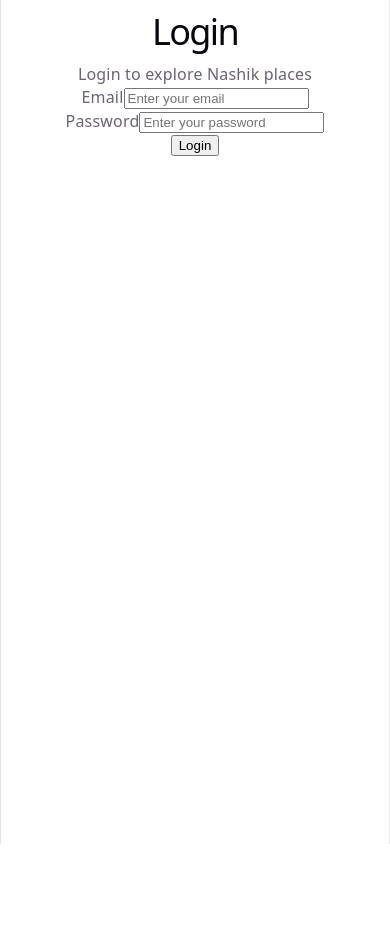
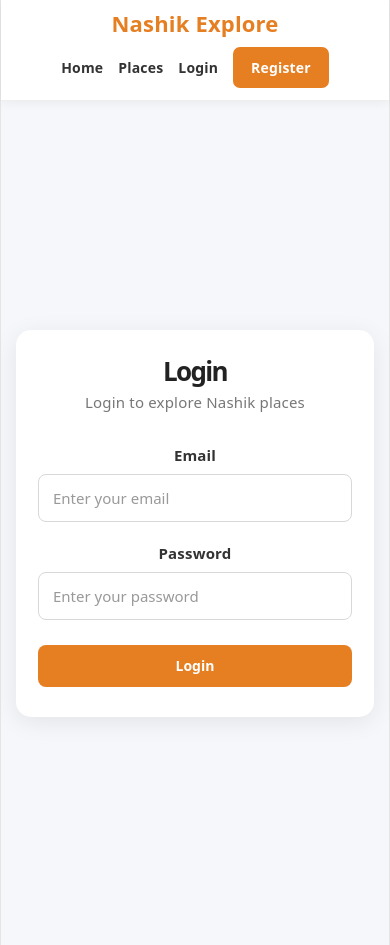
Before and after one commit to rinalshinde10/nashik-explore, a React (Vite) app in the folder client/: page /login in a window 390 px wide. Before the commit the page ends 844 px from the top, so only its background shows below. Built offline with nearby package versions, Linux system fonts and the light colour scheme.

Commit message:
add button code

```diff
--- a/client/src/App.jsx
+++ b/client/src/App.jsx
@@ -1,5 +1,7 @@
 
 import { BrowserRouter, Routes, Route } from "react-router-dom";
+
+import Navbar from "./components/Navbar/Navbar";
 
 import Home from "./views/Home/Home";
 import Places from "./views/Places/Places";
@@ -13,6 +15,11 @@
     return (
 
         <BrowserRouter>
+
+            {/* Common Navbar */}
+
+            <Navbar />
+
 
             <Routes>
 
--- a/client/src/components/Button/Button.css
+++ b/client/src/components/Button/Button.css
@@ -0,0 +1,105 @@
+
+/* ============================= */
+/* COMMON BUTTON */
+/* ============================= */
+
+.common-button {
+    display: inline-flex;
+
+    align-items: center;
+    justify-content: center;
+
+    min-height: 44px;
+
+    padding: 10px 20px;
+
+    border: none;
+
+    border-radius: 8px;
+
+    background-color: #e67e22;
+
+    color: #ffffff;
+
+    font-family: inherit;
+
+    font-size: 15px;
+
+    font-weight: 600;
+
+    line-height: 1.2;
+
+    cursor: pointer;
+
+    transition:
+        background-color 0.2s ease,
+        transform 0.2s ease,
+        box-shadow 0.2s ease;
+
+    box-sizing: border-box;
+}
+
+
+/* ============================= */
+/* HOVER */
+/* ============================= */
+
+.common-button:hover {
+    background-color: #d35400;
+
+    transform: translateY(-1px);
+
+    box-shadow: 0 4px 10px rgba(0, 0, 0, 0.12);
+}
+
+
+/* ============================= */
+/* ACTIVE */
+/* ============================= */
+
+.common-button:active {
+    transform: translateY(0);
+
+    box-shadow: none;
+}
+
+
+/* ============================= */
+/* DISABLED */
+/* ============================= */
+
+.common-button:disabled {
+    opacity: 0.6;
+
+    cursor: not-allowed;
+
+    transform: none;
+
+    box-shadow: none;
+}
+
+
+/* ============================= */
+/* FULL WIDTH */
+/* ============================= */
+
+.common-button.full-width {
+    width: 100%;
+}
+
+
+/* ============================= */
+/* MOBILE */
+/* ============================= */
+
+@media (max-width: 600px) {
+
+    .common-button {
+        min-height: 42px;
+
+        padding: 9px 17px;
+
+        font-size: 14px;
+    }
+
+}
--- a/client/src/components/Button/Button.jsx
+++ b/client/src/components/Button/Button.jsx
@@ -0,0 +1,24 @@
+
+import "./Button.css";
+
+function Button({
+    children,
+    onClick,
+    type = "button",
+    className = "",
+    disabled = false
+}) {
+
+    return (
+        <button
+            type={type}
+            className={`common-button ${className}`}
+            onClick={onClick}
+            disabled={disabled}
+        >
+            {children}
+        </button>
+    );
+}
+
+export default Button;
--- a/client/src/components/Navbar/Navbar.css
+++ b/client/src/components/Navbar/Navbar.css
@@ -0,0 +1,185 @@
+
+/* ============================= */
+/* NAVBAR */
+/* ============================= */
+
+.navbar {
+    width: 100%;
+
+    height: 70px;
+
+    padding: 0 50px;
+
+    display: flex;
+
+    align-items: center;
+
+    justify-content: space-between;
+
+    background-color: #ffffff;
+
+    border-bottom: 1px solid #eeeeee;
+
+    box-shadow: 0 2px 10px rgba(0, 0, 0, 0.05);
+
+    box-sizing: border-box;
+
+    position: sticky;
+
+    top: 0;
+
+    z-index: 1000;
+}
+
+
+/* ============================= */
+/* LOGO */
+/* ============================= */
+
+.navbar-logo {
+    color: #e67e22;
+
+    text-decoration: none;
+
+    font-size: 24px;
+
+    font-weight: 700;
+
+    white-space: nowrap;
+}
+
+
+.navbar-logo:hover {
+    color: #d35400;
+}
+
+
+/* ============================= */
+/* NAVIGATION LINKS */
+/* ============================= */
+
+.navbar-links {
+    display: flex;
+
+    align-items: center;
+
+    gap: 28px;
+}
+
+
+.navbar-links a {
+    color: #333333;
+
+    text-decoration: none;
+
+    font-size: 15px;
+
+    font-weight: 600;
+
+    transition: color 0.2s ease;
+}
+
+
+.navbar-links a:hover {
+    color: #e67e22;
+}
+
+
+/* ============================= */
+/* REGISTER BUTTON */
+/* ============================= */
+
+.register-nav-button {
+    padding: 9px 18px;
+
+    border-radius: 7px;
+
+    background-color: #e67e22 !important;
+
+    color: #ffffff !important;
+
+    transition:
+        background-color 0.2s ease,
+        transform 0.2s ease;
+}
+
+
+.register-nav-button:hover {
+    background-color: #d35400 !important;
+
+    transform: translateY(-1px);
+}
+
+
+/* ============================= */
+/* LOGOUT BUTTON */
+/* ============================= */
+
+.logout-button {
+    padding: 9px 18px;
+
+    border: none;
+
+    border-radius: 7px;
+
+    background-color: #e67e22;
+
+    color: #ffffff;
+
+    font-size: 15px;
+
+    font-weight: 600;
+
+    cursor: pointer;
+
+    transition:
+        background-color 0.2s ease,
+        transform 0.2s ease;
+}
+
+
+.logout-button:hover {
+    background-color: #d35400;
+
+    transform: translateY(-1px);
+}
+
+
+/* ============================= */
+/* MOBILE */
+/* ============================= */
+
+@media (max-width: 600px) {
+
+    .navbar {
+        height: auto;
+
+        min-height: 65px;
+
+        padding: 12px 18px;
+
+        flex-direction: column;
+
+        gap: 12px;
+    }
+
+
+    .navbar-logo {
+        font-size: 22px;
+    }
+
+
+    .navbar-links {
+        gap: 15px;
+
+        flex-wrap: wrap;
+
+        justify-content: center;
+    }
+
+
+    .navbar-links a {
+        font-size: 14px;
+    }
+
+}
--- a/client/src/components/Navbar/Navbar.jsx
+++ b/client/src/components/Navbar/Navbar.jsx
@@ -0,0 +1,108 @@
+
+import { useEffect, useState } from "react";
+import { Link, useNavigate } from "react-router-dom";
+
+import "./Navbar.css";
+
+
+function Navbar() {
+
+    const navigate = useNavigate();
+
+    const [isLoggedIn, setIsLoggedIn] = useState(false);
+
+
+    // =============================
+    // CHECK LOGIN
+    // =============================
+
+    useEffect(() => {
+
+        const token = localStorage.getItem("token");
+
+        setIsLoggedIn(!!token);
+
+    }, []);
+
+
+    // =============================
+    // LOGOUT
+    // =============================
+
+    const handleLogout = () => {
+
+        localStorage.removeItem("token");
+
+        localStorage.removeItem("user");
+
+        setIsLoggedIn(false);
+
+        navigate("/login");
+
+    };
+
+
+    return (
+
+        <nav className="navbar">
+
+            {/* LOGO */}
+
+            <Link
+                to="/"
+                className="navbar-logo"
+            >
+                Nashik Explore
+            </Link>
+
+
+            {/* NAVIGATION */}
+
+            <div className="navbar-links">
+
+                <Link to="/">
+                    Home
+                </Link>
+
+                <Link to="/places">
+                    Places
+                </Link>
+
+
+                {!isLoggedIn ? (
+
+                    <>
+                        <Link to="/login">
+                            Login
+                        </Link>
+
+                        <Link
+                            to="/register"
+                            className="register-nav-button"
+                        >
+                            Register
+                        </Link>
+                    </>
+
+                ) : (
+
+                    <button
+                        type="button"
+                        className="logout-button"
+                        onClick={handleLogout}
+                    >
+                        Logout
+                    </button>
+
+                )}
+
+            </div>
+
+        </nav>
+
+    );
+
+}
+
+
+export default Navbar;
--- a/client/src/views/Home/Home.jsx
+++ b/client/src/views/Home/Home.jsx
@@ -1,4 +1,5 @@
 import "./Home.css";
+import Button from "../../components/Button/Button";
 
 import { useNavigate } from "react-router-dom";
 
@@ -34,12 +35,12 @@
                         across Nashik.
                     </p>
 
-                    <button
-                        className="explore-button"
-                        onClick={() => navigate("/places")}
-                    >
-                        Explore Places
-                    </button>
+                   <Button
+    className="explore-button"
+    onClick={() => navigate("/places")}
+>
+    Explore Places
+</Button>
 
                 </div>
             </section>
--- a/client/src/views/Login/Login.css
+++ b/client/src/views/Login/Login.css
@@ -67,15 +67,15 @@
 
 
 /* ============================= */
-/* FORM */
+/* FORM FIELD */
 /* ============================= */
 
-.form-group {
+.login-field {
     margin-bottom: 20px;
 }
 
 
-.form-group label {
+.login-field label {
     display: block;
 
     margin-bottom: 7px;
@@ -88,7 +88,7 @@
 }
 
 
-.form-group input {
+.login-field input {
     width: 100%;
 
     height: 48px;
@@ -105,23 +105,26 @@
 
     color: #333333;
 
+    font-family: inherit;
+
     font-size: 15px;
 
     box-sizing: border-box;
 
-    transition: border-color 0.2s ease,
-                box-shadow 0.2s ease;
+    transition:
+        border-color 0.2s ease,
+        box-shadow 0.2s ease;
 }
 
 
-.form-group input:focus {
+.login-field input:focus {
     border-color: #e67e22;
 
     box-shadow: 0 0 0 3px rgba(230, 126, 34, 0.10);
 }
 
 
-.form-group input::placeholder {
+.login-field input::placeholder {
     color: #999999;
 }
 
@@ -130,46 +133,18 @@
 /* LOGIN BUTTON */
 /* ============================= */
 
+/*
+   Button ka main design
+   Button.css se aa raha hai.
+
+   Yaha sirf Login page ke
+   width aur spacing ko control karenge.
+*/
+
 .login-button {
     width: 100%;
 
-    height: 48px;
-
     margin-top: 5px;
-
-    border: none;
-
-    border-radius: 8px;
-
-    background-color: #e67e22;
-
-    color: #ffffff;
-
-    font-size: 16px;
-
-    font-weight: 600;
-
-    cursor: pointer;
-
-    transition:
-        background-color 0.2s ease,
-        transform 0.2s ease;
-}
-
-
-.login-button:hover {
-    background-color: #d35400;
-
-    transform: translateY(-1px);
-}
-
-
-.login-button:disabled {
-    opacity: 0.7;
-
-    cursor: not-allowed;
-
-    transform: none;
 }
 
 
--- a/client/src/views/Login/Login.jsx
+++ b/client/src/views/Login/Login.jsx
@@ -1,6 +1,11 @@
+
+import "./Login.css";
 
 import { useState } from "react";
 import { useNavigate } from "react-router-dom";
+
+import Button from "../../components/Button/Button";
+
 
 function Login() {
 
@@ -12,20 +17,30 @@
     const [loading, setLoading] = useState(false);
     const [error, setError] = useState("");
 
+
+    // ================================
+    // LOGIN
+    // ================================
+
     const handleSubmit = async (event) => {
 
         event.preventDefault();
 
         setError("");
 
+
         if (!email || !password) {
+
             setError("Please enter email and password");
+
             return;
         }
+
 
         try {
 
             setLoading(true);
+
 
             const response = await fetch(
                 "http://localhost:8080/api/auth/login",
@@ -43,13 +58,17 @@
                 }
             );
 
+
             const data = await response.json();
 
+
             if (!response.ok) {
+
                 throw new Error(
                     data.message || "Login failed"
                 );
             }
+
 
             // ================================
             // SAVE JWT TOKEN
@@ -60,29 +79,48 @@
                 data.token
             );
 
-            // Save logged-in user
+
+            // ================================
+            // SAVE USER
+            // ================================
+
             localStorage.setItem(
                 "user",
                 JSON.stringify(data.user)
             );
 
+
             console.log("Login successful");
-            console.log("Token saved:", data.token);
 
-            // Go to Places page
+            console.log(
+                "Token saved:",
+                data.token
+            );
+
+
+            // ================================
+            // GO TO PLACES
+            // ================================
+
             navigate("/places");
+
 
         } catch (error) {
 
-            console.error("Login error:", error);
+            console.error(
+                "Login error:",
+                error
+            );
 
             setError(error.message);
+
 
         } finally {
 
             setLoading(false);
 
         }
+
     };
 
 
@@ -96,10 +134,13 @@
                     Login
                 </h1>
 
+
                 <p className="login-subtitle">
                     Login to explore Nashik places
                 </p>
 
+
+                {/* ERROR */}
 
                 {error && (
 
@@ -112,11 +153,15 @@
 
                 <form onSubmit={handleSubmit}>
 
+
+                    {/* EMAIL */}
+
                     <div className="login-field">
 
                         <label>
                             Email
                         </label>
+
 
                         <input
                             type="email"
@@ -130,11 +175,14 @@
                     </div>
 
 
+                    {/* PASSWORD */}
+
                     <div className="login-field">
 
                         <label>
                             Password
                         </label>
+
 
                         <input
                             type="password"
@@ -148,7 +196,9 @@
                     </div>
 
 
-                    <button
+                    {/* COMMON BUTTON */}
+
+                    <Button
                         type="submit"
                         className="login-button"
                         disabled={loading}
@@ -159,7 +209,8 @@
                             : "Login"
                         }
 
-                    </button>
+                    </Button>
+
 
                 </form>
 
@@ -168,6 +219,8 @@
         </main>
 
     );
+
 }
 
+
 export default Login;
--- a/client/src/views/PlaceDetails/PlaceDetails.css
+++ b/client/src/views/PlaceDetails/PlaceDetails.css
@@ -1,3 +1,7 @@
+
+/* ============================= */
+/* PLACE DETAILS PAGE */
+/* ============================= */
 
 .place-details-page {
     min-height: 100vh;
@@ -14,31 +18,6 @@
 
 .back-button {
     margin-bottom: 25px;
-
-    padding: 10px 18px;
-
-    border: none;
-
-    border-radius: 8px;
-
-    background-color: #333333;
-
-    color: #ffffff;
-
-    font-size: 15px;
-
-    font-weight: 600;
-
-    cursor: pointer;
-
-    transition: 0.3s ease;
-}
-
-
-.back-button:hover {
-    background-color: #555555;
-
-    transform: translateY(-1px);
 }
 
 
@@ -171,31 +150,6 @@
 
 .details-map-button {
     margin-top: 20px;
-
-    padding: 11px 20px;
-
-    border: none;
-
-    border-radius: 8px;
-
-    background-color: #e67e22;
-
-    color: #ffffff;
-
-    font-size: 15px;
-
-    font-weight: 600;
-
-    cursor: pointer;
-
-    transition: 0.3s ease;
-}
-
-
-.details-map-button:hover {
-    background-color: #d35400;
-
-    transform: translateY(-1px);
 }
 
 
@@ -328,43 +282,6 @@
 
 .review-form textarea:focus {
     border-color: #e67e22;
-}
-
-
-.review-form button {
-    padding: 11px 24px;
-
-    border: none;
-
-    border-radius: 8px;
-
-    background-color: #e67e22;
-
-    color: #ffffff;
-
-    font-size: 15px;
-
-    font-weight: 600;
-
-    cursor: pointer;
-
-    transition: 0.3s ease;
-}
-
-
-.review-form button:hover {
-    background-color: #d35400;
-
-    transform: translateY(-1px);
-}
-
-
-.review-form button:disabled {
-    background-color: #aaaaaa;
-
-    cursor: not-allowed;
-
-    transform: none;
 }
 
 
--- a/client/src/views/PlaceDetails/PlaceDetails.jsx
+++ b/client/src/views/PlaceDetails/PlaceDetails.jsx
@@ -2,9 +2,12 @@
 import { useEffect, useState } from "react";
 import { useParams, useNavigate } from "react-router-dom";
 
+import Button from "../../components/Button/Button";
+
 import "./PlaceDetails.css";
 
 import { getPlaces } from "../../services/place_service";
+
 import {
     getPlaceReviews,
     createReview
@@ -16,6 +19,7 @@
     const { id } = useParams();
 
     const navigate = useNavigate();
+
 
     const [place, setPlace] = useState(null);
 
@@ -93,6 +97,7 @@
     useEffect(() => {
 
         fetchPlace();
+
         fetchReviews();
 
         window.scrollTo(0, 0);
@@ -119,20 +124,29 @@
 
         event.preventDefault();
 
+
         if (!selectedRating) {
+
             alert("Please select a rating.");
+
             return;
+
         }
 
+
         if (!comment.trim()) {
+
             alert("Please enter your review.");
+
             return;
+
         }
 
 
         try {
 
             setSubmitting(true);
+
 
             await createReview({
 
@@ -149,11 +163,14 @@
 
             setComment("");
 
+
             await fetchReviews();
 
             await fetchPlace();
 
+
             alert("Review added successfully.");
+
 
         } catch (error) {
 
@@ -162,10 +179,12 @@
                 error.message
             );
 
+
             alert(
                 error.message ||
                 "Failed to add review."
             );
+
 
         } finally {
 
@@ -183,7 +202,9 @@
     const openLocation = () => {
 
         if (!place) {
+
             return;
+
         }
 
 
@@ -195,7 +216,10 @@
             `https://www.google.com/maps/search/?api=1&query=${encodeURIComponent(searchQuery)}`;
 
 
-        window.open(mapUrl, "_blank");
+        window.open(
+            mapUrl,
+            "_blank"
+        );
 
     };
 
@@ -237,12 +261,15 @@
                         Place not found
                     </h2>
 
-                    <button
+
+                    <Button
                         className="back-button"
-                        onClick={() => navigate("/places")}
+                        onClick={() =>
+                            navigate("/places")
+                        }
                     >
                         Back to Places
-                    </button>
+                    </Button>
 
                 </div>
 
@@ -266,12 +293,14 @@
             {/* BACK BUTTON */}
             {/* ============================= */}
 
-            <button
+            <Button
                 className="back-button"
-                onClick={() => navigate("/places")}
+                onClick={() =>
+                    navigate("/places")
+                }
             >
                 ← Back to Places
-            </button>
+            </Button>
 
 
             {/* ============================= */}
@@ -350,6 +379,7 @@
                         <span className="average-rating">
 
                             ⭐{" "}
+
                             {place.averageRating
                                 ? place.averageRating
                                 : "No rating"}
@@ -366,14 +396,14 @@
                     </div>
 
 
-                    {/* MAP */}
+                    {/* GOOGLE MAP */}
 
-                    <button
+                    <Button
                         className="details-map-button"
                         onClick={openLocation}
                     >
                         View on Google Maps
-                    </button>
+                    </Button>
 
                 </div>
 
@@ -392,9 +422,12 @@
                 </h2>
 
 
+                {/* STAR RATING */}
+
                 <div className="review-stars">
 
-                    {[1, 2, 3, 4, 5].map((star) => (
+                    {[1, 2, 3, 4, 5].map(
+                        (star) => (
 
                             <button
                                 key={star}
@@ -407,14 +440,18 @@
                                 onClick={() =>
                                     handleRating(star)
                                 }
+                                aria-label={`Rate ${star} stars`}
                             >
                                 ★
                             </button>
 
-                    ))}
+                        )
+                    )}
 
                 </div>
 
+
+                {/* REVIEW FORM */}
 
                 <form
                     className="review-form"
@@ -431,7 +468,9 @@
                     />
 
 
-                    <button
+                    {/* COMMON BUTTON */}
+
+                    <Button
                         type="submit"
                         disabled={submitting}
                     >
@@ -440,7 +479,7 @@
                             ? "Submitting..."
                             : "Submit Review"}
 
-                    </button>
+                    </Button>
 
                 </form>
 
@@ -463,7 +502,8 @@
 
                     <div className="reviews-list">
 
-                        {reviews.map((review) => (
+                        {reviews.map(
+                            (review) => (
 
                                 <div
                                     className="review-card"
@@ -495,7 +535,8 @@
 
                                 </div>
 
-                        ))}
+                            )
+                        )}
 
                     </div>
 
--- a/client/src/views/Places/Places.jsx
+++ b/client/src/views/Places/Places.jsx
@@ -1,6 +1,7 @@
 
 import { useEffect, useState } from "react";
 import { useNavigate } from "react-router-dom";
+import Button from "../../components/Button/Button";
 
 import "./Places.css";
 
--- a/client/src/views/Register/Register.jsx
+++ b/client/src/views/Register/Register.jsx
@@ -1,6 +1,7 @@
 
 import { useState } from "react";
 import { useNavigate } from "react-router-dom";
+import Button from "../../components/Button/Button";
 
 import "./Register.css";
 
```
Lines whose indentation alone changed are shown as unchanged.
